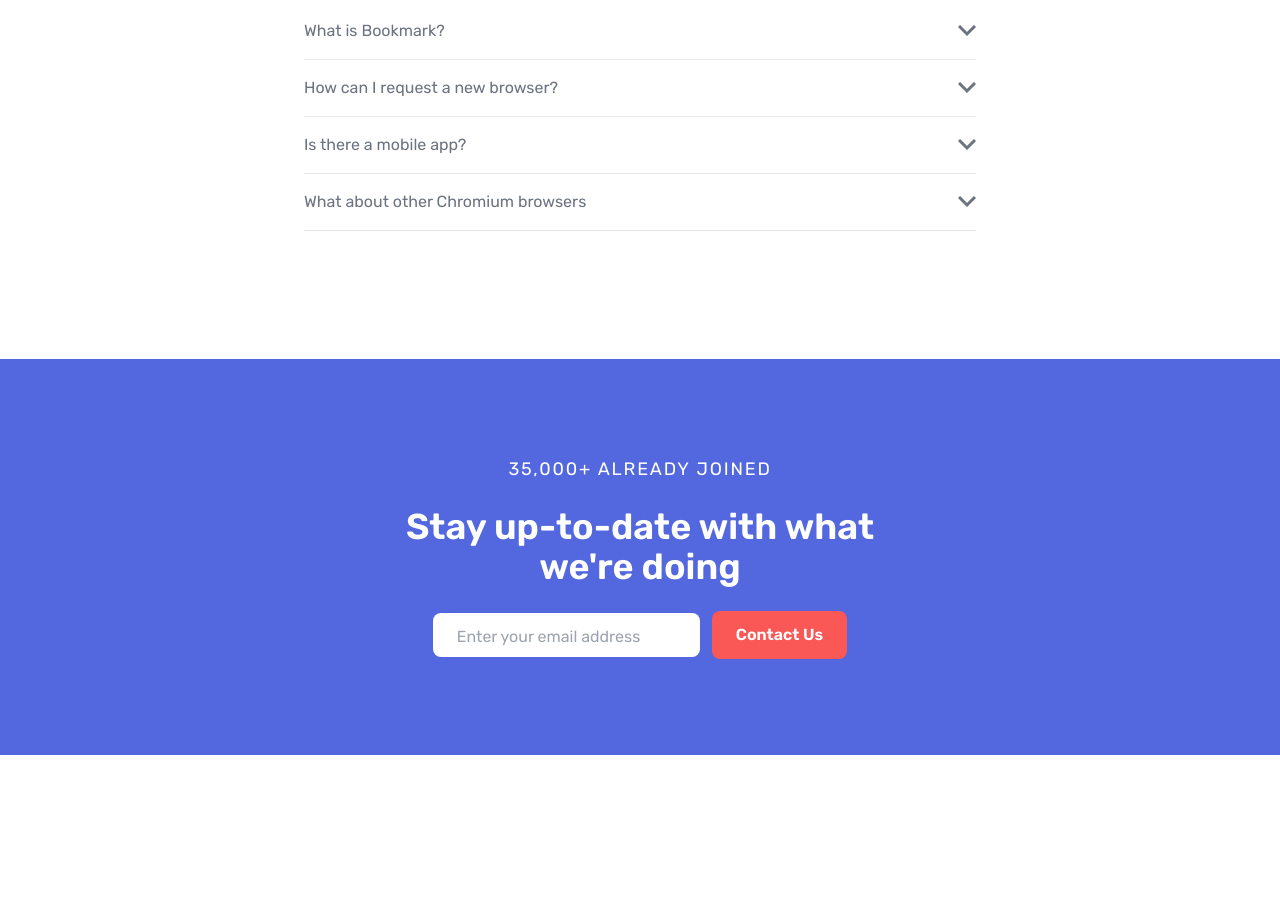
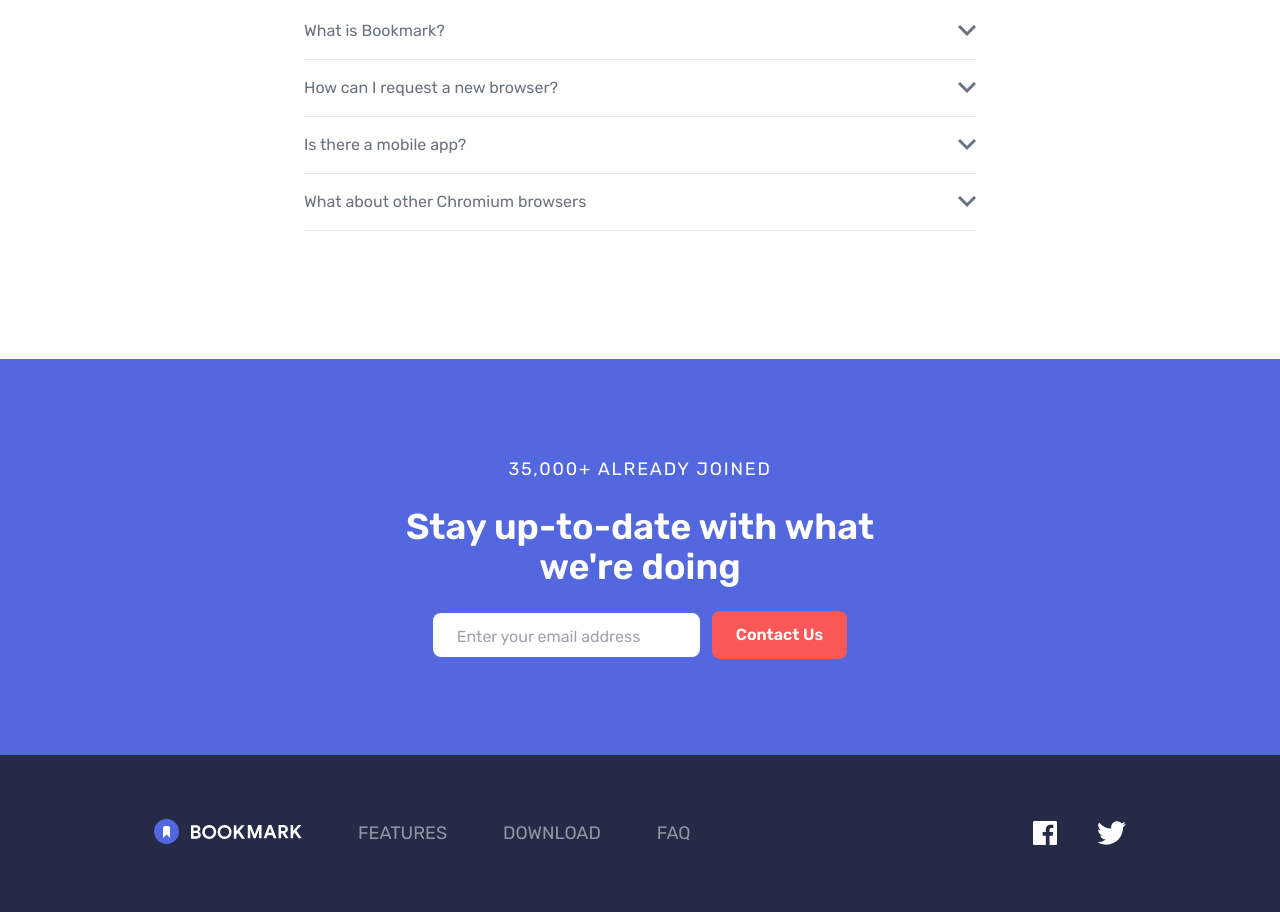
Before and after one commit to andrewteece/Bookmark-Website, a website: page index.html in a window 1280 px wide. Shown: the part 2323-3235 px from the top of the page. Before the commit the page ends 3078 px from the top, so only its background shows below. Drawn offline with Linux system fonts and the light colour scheme.

Commit message:
footer section code

```diff
--- a/index.html
+++ b/index.html
@@ -599,6 +599,37 @@
       </section>
 
       <!-- Footer -->
+      <footer class="py-16 bg-veryDarkBlue">
+        <!-- Footer Flex Container -->
+        <div
+          class="container flex flex-col items-center justify-between mx-auto space-y-16 px-6 md:flex-row md:space-y-0"
+        >
+          <!-- Logo/Menu Container -->
+          <div
+            class="flex flex-col items-center justify-between space-y-8 text-lg font-light md:flex-row md:space-y-0 md:space-x-14 text-grayishBlue"
+          >
+            <img src="images/logo-bookmark-footer.svg" alt="" class="mb-1" />
+
+            <a href="#features" class="uppercase hover:text-softRed"
+              >Features</a
+            >
+            <a href="#download" class="uppercase hover:text-softRed"
+              >Download</a
+            >
+            <a href="#faq" class="uppercase hover:text-softRed">FAQ</a>
+          </div>
+
+          <!-- Social Container -->
+          <div class="flex space-x-10">
+            <a href="#">
+              <img src="images/icon-facebook.svg" alt="" class="h-6 ficon" />
+            </a>
+            <a href="#">
+              <img src="images/icon-twitter.svg" alt="" class="h-6 ficon" />
+            </a>
+          </div>
+        </div>
+      </footer>
     </main>
   </body>
 </html>
```
Also changed, not shown: css/style.css.
